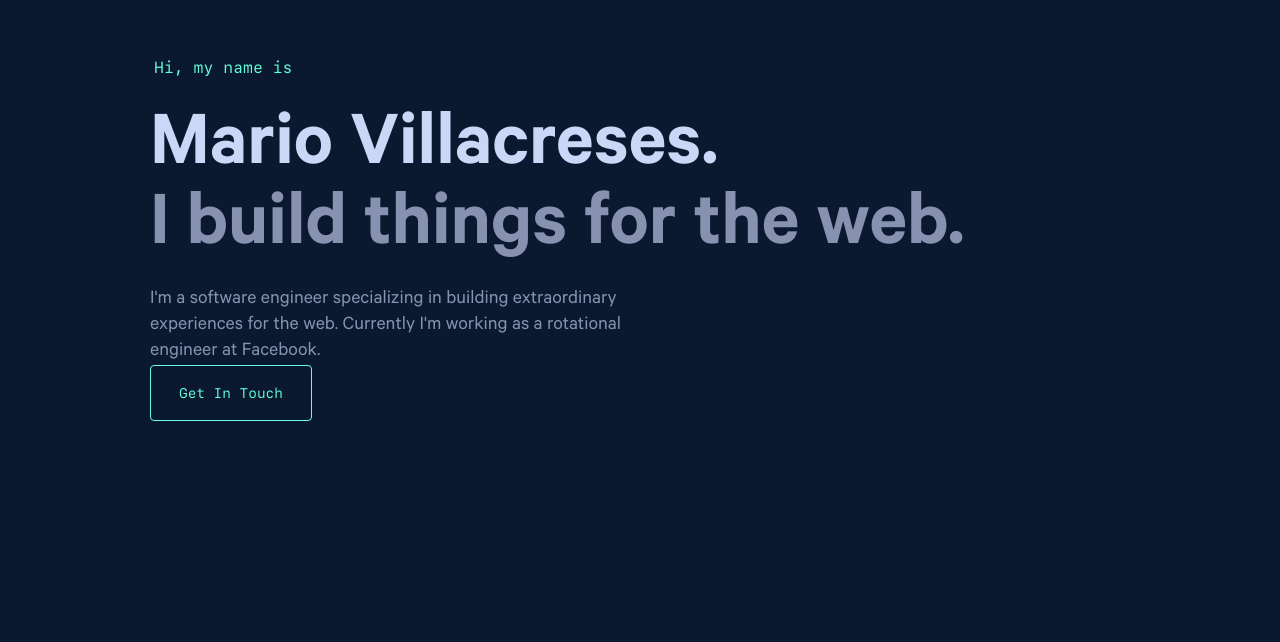
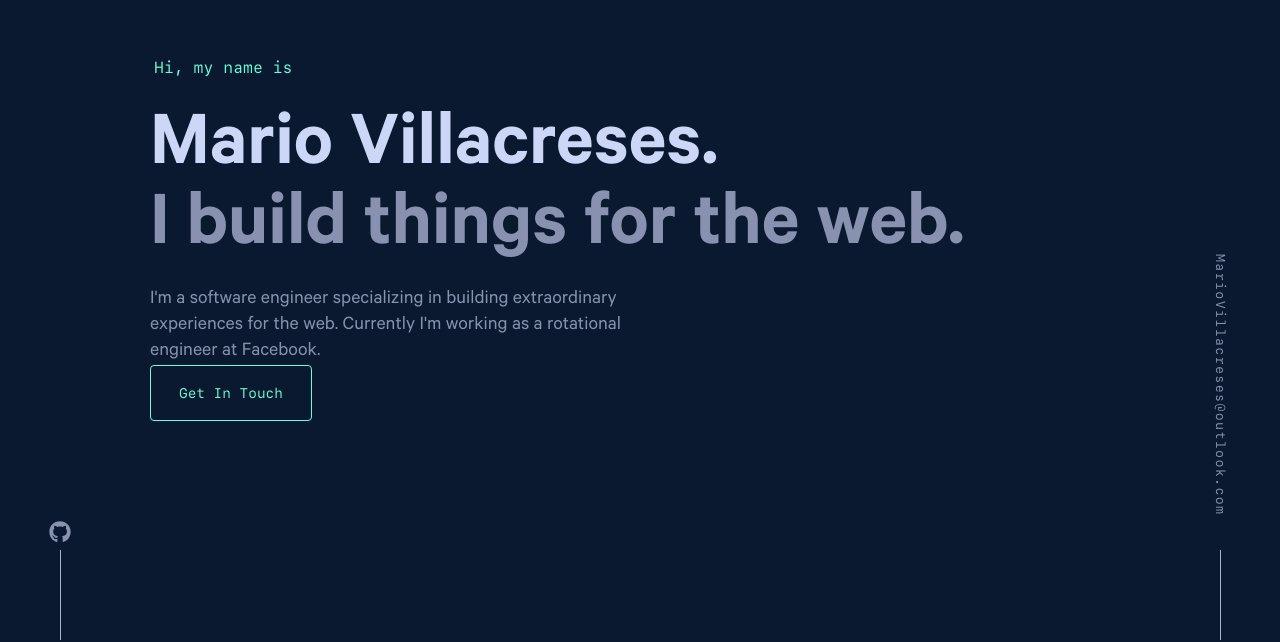
Before and after one commit to villacreses/personal-site-v2, a Next.js app: page / in a window 1280 px wide. Shown: the part 160-802 px from the top of the page. Built offline with nearby package versions, Linux system fonts and the light colour scheme.

Commit message:
Create Icon component

```diff
--- /dev/null
+++ b/components/Icon.tsx
@@ -0,0 +1,28 @@
+import { FC } from 'react';
+import { FontAwesomeIcon } from '@fortawesome/react-fontawesome'
+
+import {
+  faGithub,
+  faHackerrank,
+  faLinkedinIn,
+  faMedium,
+  faStackOverflow
+} from '@fortawesome/free-brands-svg-icons';
+
+const iconMap = {
+  github: faGithub,
+  linkedin: faLinkedinIn,
+  stackoverflow: faStackOverflow,
+  medium: faMedium,
+  hackerrank: faHackerrank
+} as const;
+
+type IconProps = {
+  id: keyof typeof iconMap;
+}
+
+const Icon: FC<IconProps> = ({ id }) => (
+  <FontAwesomeIcon icon={iconMap[id]} />
+);
+
+export default Icon;
--- /dev/null
+++ b/components/SidePanel.module.scss
@@ -0,0 +1,56 @@
+@use '../styles/styleVars';
+
+.container {
+  width: 40px;
+  position: fixed;
+  bottom: 0;
+  z-index: 10;
+
+  display: flex;
+  flex-direction: column;
+  align-items: center;
+
+  &::after {
+    content: "";
+    display: block;
+    width: 1px;
+    height: 90px;
+    margin: 0 auto;
+    background-color: styleVars.$slate-light;
+  }
+
+  ul {
+    display: flex;
+    flex-direction: column;
+    align-items: center;
+    margin: 0;
+    padding: 0;
+    list-style: none;
+  }
+
+  svg {
+    font-size: styleVars.$fz-xxl;
+  }
+}
+
+.containerRight {
+  @extend .container;
+  left: auto;
+  right: 40px;
+}
+
+.containerLeft {
+  @extend .container;
+  left: 40px;
+  right: auto;
+}
+
+.emailLink {
+  margin: 20px auto 25px;
+  padding: 10px;
+  font-family: styleVars.$font-mono;
+  font-size: styleVars.$fz-xs;
+  line-height: styleVars.$fz-lg;
+  letter-spacing: 0.1em;
+  writing-mode: vertical-rl;
+}
--- /dev/null
+++ b/components/SidePanel.tsx
@@ -0,0 +1,52 @@
+import { FC, ComponentProps } from 'react';
+import styles from './SidePanel.module.scss';
+import Icon from './Icon';
+
+type EmailPanelProps = {
+  email: string;
+}
+
+type IconLinkProps = {
+  href: string;
+  label: string;
+  id: ComponentProps<typeof Icon>['id'];
+};
+
+type LinksPanelProps = {
+  links: Array<IconLinkProps>;
+}
+
+export const EmailPanel: FC<EmailPanelProps> = ({
+  email
+}) => (
+  <div className={styles.containerRight}>
+    <a
+      href={`mailto:${email}`}
+      rel="noopener noreferrer"
+      className={styles.emailLink}
+    >
+      {email}
+    </a>
+  </div>
+);
+
+const IconLink: FC<IconLinkProps> = ({ href, label, id }) => (
+  <li>
+    <a
+      href={href}
+      aria-label={label}
+      target="_blank"
+      rel="noreferrer"
+    >
+      <Icon id={id} />
+    </a>
+  </li>
+)
+
+export const LinksPanel: FC<LinksPanelProps> = ({ links }) => (
+  <div className={styles.containerLeft}>
+    <ul>
+      {links.map(link => <IconLink key={link.id} {...link} />)}
+    </ul>
+  </div>
+);
--- a/components/index.ts
+++ b/components/index.ts
@@ -1,3 +1,5 @@
 export { default as ActionButton } from './ActionButton';
 export { default as SectionHeader } from './SectionHeader';
 export { default as TabList } from './TabList';
+export { EmailPanel, LinksPanel } from './SidePanel';
+export { default as Icon } from './Icon';
--- a/data/content.yaml
+++ b/data/content.yaml
@@ -19,6 +19,10 @@ about:
     volutpat. Nam sapien tellus, ultrices venenatis venenatis vitae,
     aliquam at turpis. Nulla eget dignissim urna. Nulla cursus orci at
     leo blandit mattis.
+sideLinks:
+  - href: https://github.com/villacreses
+    label: Github
+    id: github
 workHistory:
   - companyName: Facebook
     key: facebook
--- a/package.json
+++ b/package.json
@@ -9,6 +9,10 @@
     "lint": "next lint"
   },
   "dependencies": {
+    "@fortawesome/fontawesome-svg-core": "^1.2.36",
+    "@fortawesome/free-brands-svg-icons": "^5.15.4",
+    "@fortawesome/free-solid-svg-icons": "^5.15.4",
+    "@fortawesome/react-fontawesome": "^0.1.15",
     "next": "^11.1.0",
     "next-plugin-yaml": "^1.0.1",
     "react": "17.0.2",
--- a/pages/_app.tsx
+++ b/pages/_app.tsx
@@ -1,7 +1,12 @@
 import '../styles/globals.scss';
 import '../styles/shared.scss';
 import '../styles/fonts.scss';
+import '@fortawesome/fontawesome-svg-core/styles.css';
+
+import { config } from '@fortawesome/fontawesome-svg-core';
 import type { AppProps } from 'next/app';
+
+config.autoAddCss = false;
 
 function MyApp({ Component, pageProps }: AppProps) {
   return <Component {...pageProps} />
--- a/pages/index.tsx
+++ b/pages/index.tsx
@@ -3,15 +3,19 @@ import {
   ActionButton,
   SectionHeader,
   TabList,
+  EmailPanel,
+  LinksPanel
 } from '../components';
 
 import pageContent from '../data/content.yaml';
 
 const Test = () => (
-  <div>
+  <>
     <Head>
-      <title>Mario Villacreses</title>
+      <title>{pageContent.intro.name}</title>
     </Head>
+    <LinksPanel links={pageContent.sideLinks} />
+    <EmailPanel email={pageContent.contact.email} />
     <main className="fillHeight">
       <section id="intro">
         <header>
@@ -49,7 +53,7 @@ const Test = () => (
         </ActionButton>
       </section>
     </main>
-  </div>
+  </>
 );
 
 export default Test;
```
Also changed, not shown: 1 other file (tests, documents, lock files or other folders).
